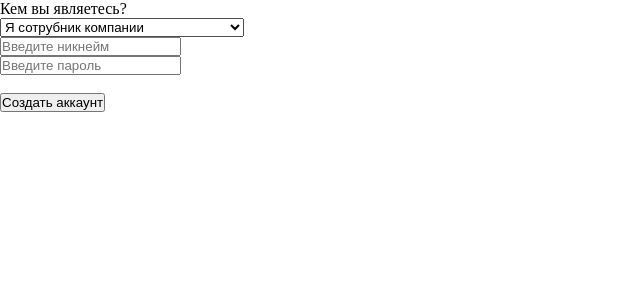
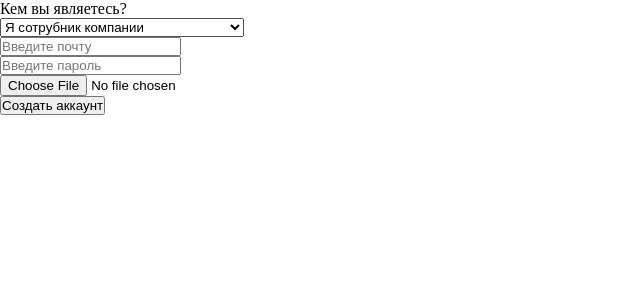
Before and after one commit to RusakovNikki/Jamboo-HRM, a React (Create React App) app: page /login in a window 1280 px wide. Shown: the top 300 px of the page, without its empty margins (0-640 px from the left). Built offline with nearby package versions, Linux system fonts and the light colour scheme.

Commit message:
добавлена возможность указывать роль и аватарку

```diff
--- a/src/components/Login.jsx
+++ b/src/components/Login.jsx
@@ -1,8 +1,38 @@
-import React from "react"
+import React, { useState } from "react"
+
+import { auth, db, uploadData, useAuth } from "../firebase"
+import { ROLES } from "../utils/consts"
+
+import { createUserWithEmailAndPassword } from "firebase/auth"
+import { doc, setDoc } from "firebase/firestore"
 
 const Login = () => {
-  function createNewUser(e) {
+  const [email, setEmail] = useState("")
+  const [password, setPassword] = useState("")
+  const [roleUser, setRole] = useState(ROLES.EMPLOYEE)
+  const [avatar, setAvatar] = useState(null)
+
+  // const currentUser = useAuth()
+  // console.log(currentUser)
+
+  async function createNewUser(e) {
     e.preventDefault()
+
+    const userCredential = await createUserWithEmailAndPassword(
+      auth,
+      email,
+      password
+    )
+    const user = await userCredential.user
+    console.log(user)
+
+    const about = await setDoc(doc(db, "aboutUser", user.uid), {
+      role: roleUser,
+    })
+    console.log(about)
+
+    const upload = uploadData(avatar, user)
+    console.log(upload)
   }
 
   return (
@@ -10,20 +40,37 @@ const Login = () => {
       <form onSubmit={createNewUser}>
         <label htmlFor="role">Кем вы являетесь?</label>
         <br />
-        <select name="role" id="role">
-          <option value="employee">Я сотрубник компании</option>
-          <option value="supervisor">Я являюсь руководителем команды</option>
+        <select name="role" id="role" onChange={(e) => setRole(e.target.value)}>
+          <option value={ROLES.EMPLOYEE}>Я сотрубник компании</option>
+          <option value={ROLES.SUPERVISOR}>
+            Я являюсь руководителем команды
+          </option>
         </select>
         <br />
-        <input type="text" placeholder="Введите никнейм" name="userName" />{" "}
+        <input
+          type="email"
+          name="email"
+          value={email}
+          placeholder="Введите почту"
+          required
+          onChange={(e) => setEmail(e.target.value)}
+        />
         <br />
         <input
+          value={password}
           type="password"
           placeholder="Введите пароль"
           name="password"
+          required
+          onChange={(e) => setPassword(e.target.value)}
         />{" "}
         <br />
-        {/* <input type="file" name="logo" accept="image/*" id="" /> */}
+        <input
+          type="file"
+          name="logo"
+          accept="image/*"
+          onChange={(e) => setAvatar(e.target.files[0])}
+        />
         <br />
         <input type="submit" value="Создать аккаунт" />
       </form>
--- a/src/firebase.js
+++ b/src/firebase.js
@@ -1,7 +1,10 @@
 // Import the functions you need from the SDKs you need
 import { initializeApp } from "firebase/app"
-import { getAuth } from "firebase/auth"
+import { getAuth, onAuthStateChanged } from "firebase/auth"
 import { getFirestore } from "firebase/firestore"
+import { getStorage, ref, uploadBytes } from "firebase/storage"
+import { useEffect, useState } from "react"
+
 // Your web app's Firebase configuration
 const firebaseConfig = {
     apiKey: "AIzaSyCx6diEsZEg1-JVpRFQKZYjbLvEc6xXWHM",
@@ -9,10 +12,30 @@ const firebaseConfig = {
     projectId: "jamboo-hrm",
     storageBucket: "jamboo-hrm.appspot.com",
     messagingSenderId: "879411737975",
-    appId: "1:879411737975:web:819e738a32a89c26ef9d72"
+    appId: "1:879411737975:web:819e738a32a89c26ef9d72",
 }
 
 // Initialize Firebase
 const app = initializeApp(firebaseConfig)
 export const auth = getAuth(app)
 export const db = getFirestore(app)
+const storage = getStorage()
+
+// Custom Hook
+
+export function useAuth() {
+    const [currentUser, setCurrentUser] = useState()
+
+    useEffect(() => {
+        const unsub = onAuthStateChanged(auth, user => setCurrentUser(user))
+        return unsub
+    }, [])
+
+    return currentUser
+}
+
+export async function uploadData(file, currentUser) {
+    const fileRef = ref(storage, `avatars/${currentUser.uid}.png`)
+
+    const snapshot = await uploadBytes(fileRef, file)
+}
```
